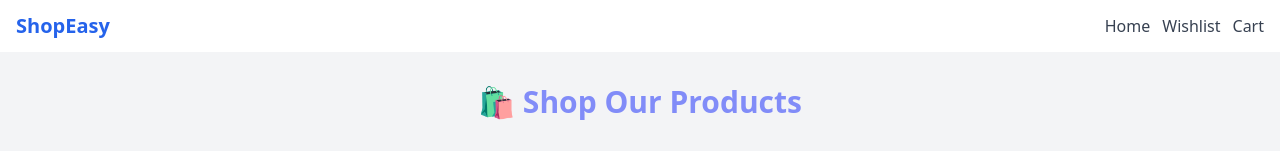
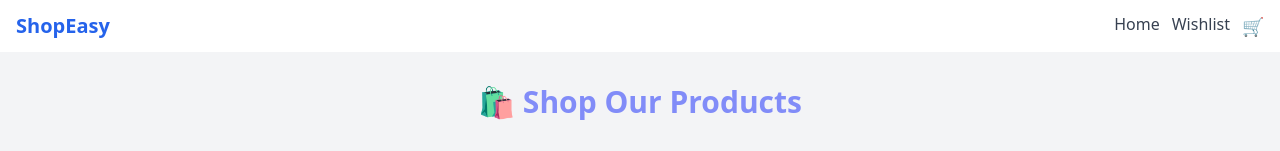
Before and after one commit to Eman-Abukhater/E-Commerce_Product_App, a React (Vite) app in the folder ecommerce-app/: page / in a window 1280 px wide. Shown: the top 151 px of the page. Built offline with nearby package versions, Linux system fonts and the light colour scheme; no server answers.

Commit message:
add items count above the cart icon

```diff
--- a/ecommerce-app/src/components/Navbar.jsx
+++ b/ecommerce-app/src/components/Navbar.jsx
@@ -1,9 +1,11 @@
 // src/components/Navbar.jsx
-import React, { useState } from "react";
+import React, { createContext, useContext, useState } from "react";
 import { Link } from "react-router-dom";
+import { CartContext } from "../context/CartContext";
 
 const Navbar = () => {
   const [showMenu, setShowMenu] = useState(false);
+  const { cartCount } = useContext(CartContext);
 
   return (
     <nav className="bg-white shadow-md px-4 py-3">
@@ -22,18 +24,47 @@ const Navbar = () => {
 
         {/* Desktop menu */}
         <ul className="hidden md:flex gap-3 text-gray-700 font-medium">
-          <li><Link to="/" className="hover:text-blue-600">Home</Link></li>
-          <li><Link to="/wishlist" className="hover:text-blue-600">Wishlist</Link></li>
-          <li><Link to="/cart" className="hover:text-blue-600">Cart</Link></li>
+          <li>
+            <Link to="/" className="hover:text-blue-600">
+              Home
+            </Link>
+          </li>
+          <li>
+            <Link to="/wishlist" className="hover:text-blue-600">
+              Wishlist
+            </Link>
+          </li>
+          <li className="relative">
+            <Link to="/cart" className="hover:text-blue-600 text-lg py-3">
+              🛒
+            </Link>
+            {cartCount > 0 && (
+              <span className="absolute -top-2 -right-2 bg-red-500 text-white text-xs w-5 h-5 flex items-center justify-center rounded-full">
+                {cartCount}
+              </span>
+            )}
+          </li>
         </ul>
       </div>
 
       {/* Mobile menu */}
       {showMenu && (
         <ul className="md:hidden mt-2 space-y-2 text-gray-700 font-medium">
-          <li><Link to="/" onClick={() => setShowMenu(false)}>Home</Link></li>
-          <li><Link to="/wishlist" onClick={() => setShowMenu(false)}>Wishlist</Link></li>
-          <li><Link to="/cart" onClick={() => setShowMenu(false)}>Cart</Link></li>
+          <li>
+            <Link to="/" onClick={() => setShowMenu(false)}>
+              Home
+            </Link>
+          </li>
+          <li>
+            <Link to="/wishlist" onClick={() => setShowMenu(false)}>
+              Wishlist
+            </Link>
+          </li>
+          <li>
+            <Link to="/cart" onClick={() => setShowMenu(false)}>
+              Cart
+            </Link>
+          </li>
         </ul>
       )}
     </nav>
```
